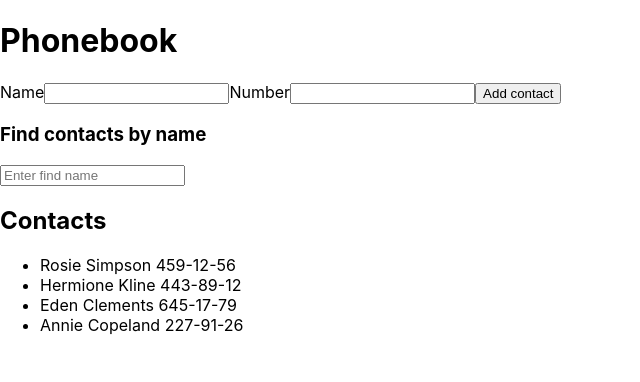
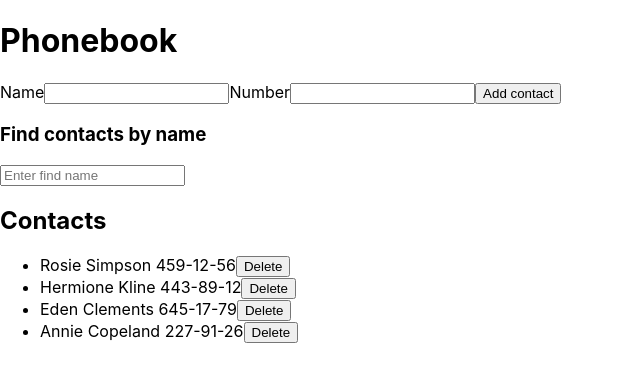
Before and after one commit to IgorVinnik85/goit-react-hw-02-phonebook, a React (Create React App) app: page / in a window 1280 px wide. Shown: the top 382 px of the page, without its empty margins (0-640 px from the left). Built offline with nearby package versions, Linux system fonts and the light colour scheme.

Commit message:
add_button_delete

```diff
--- a/src/components/App.jsx
+++ b/src/components/App.jsx
@@ -1,7 +1,7 @@
 import React, { Component } from 'react';
+import { FindContacts } from './FindContacts/FindContacts';
 import { FormPhonebook } from './FormPhonebook/FormPhonebook';
 import { ContactsPhonebook } from './ContactsPhonebook/ContactsPhonebook';
-import { FindContacts } from './FindContacts/FindContacts';
 import { nanoid } from 'nanoid';
 
 export class App extends Component {
@@ -34,6 +34,7 @@ export class App extends Component {
   };
 
   findName = data => {
+    console.log(this.state.filter);
     this.setState({ filter: data });
   };
 
@@ -43,6 +44,12 @@ export class App extends Component {
     );
   };
 
+  deleteContact = contactId => {
+    this.setState(prevState => ({
+      contacts: prevState.contacts.filter(contact => contact.id !== contactId),
+    }));
+  };
+
   render() {
     return (
       <div>
@@ -50,7 +57,10 @@ export class App extends Component {
         <FormPhonebook onSubmit={this.formSubmitHandler} />
         <FindContacts onInput={this.findName} />
         <h2>Contacts</h2>
-        <ContactsPhonebook data={this.filteredName} />
+        <ContactsPhonebook
+          data={this.filteredName}
+          deleteContact={this.deleteContact}
+        />
       </div>
     );
   }
--- a/src/components/ContactsPhonebook/ContactsPhonebook.jsx
+++ b/src/components/ContactsPhonebook/ContactsPhonebook.jsx
@@ -1,4 +1,4 @@
-export const ContactsPhonebook = ({data}) => {
+export const ContactsPhonebook = ({data, deleteContact}) => {
   // console.log(data);
   const filtered = data();
   return (
@@ -8,6 +8,9 @@ export const ContactsPhonebook = ({data}) => {
           <li key={el.id}>
             <span> {el.name}</span>
             <span> {el.number}</span>
+            <button type="button" onClick={() => deleteContact(el.id)}>
+              Delete
+            </button>
           </li>
         );
       })}
--- a/src/components/FindContacts/FindContacts.jsx
+++ b/src/components/FindContacts/FindContacts.jsx
@@ -1,15 +1,15 @@
 import React, { Component } from 'react';
 
 export class FindContacts extends Component {
-  state = {
-    name: '',
-  };
+  // state = {
+  //   name: '',
+  // };
 
   handleFindInput = event => {
-    // console.log(event.currentTarget.value);
-      this.setState({ name: event.currentTarget.value });
+    // console.log(event.target.value);
+    //   this.setState({ name: event.target.value });
 
-      this.props.onInput(this.state.name)
+      this.props.onInput(event.target.value);
   };
 
   render() {
@@ -19,7 +19,7 @@ export class FindContacts extends Component {
         <input
           type="text"
           placeholder="Enter find name"
-          value={this.state.name}
+          // value={this.state.name}
           onChange={this.handleFindInput}
         />
       </div>
```
